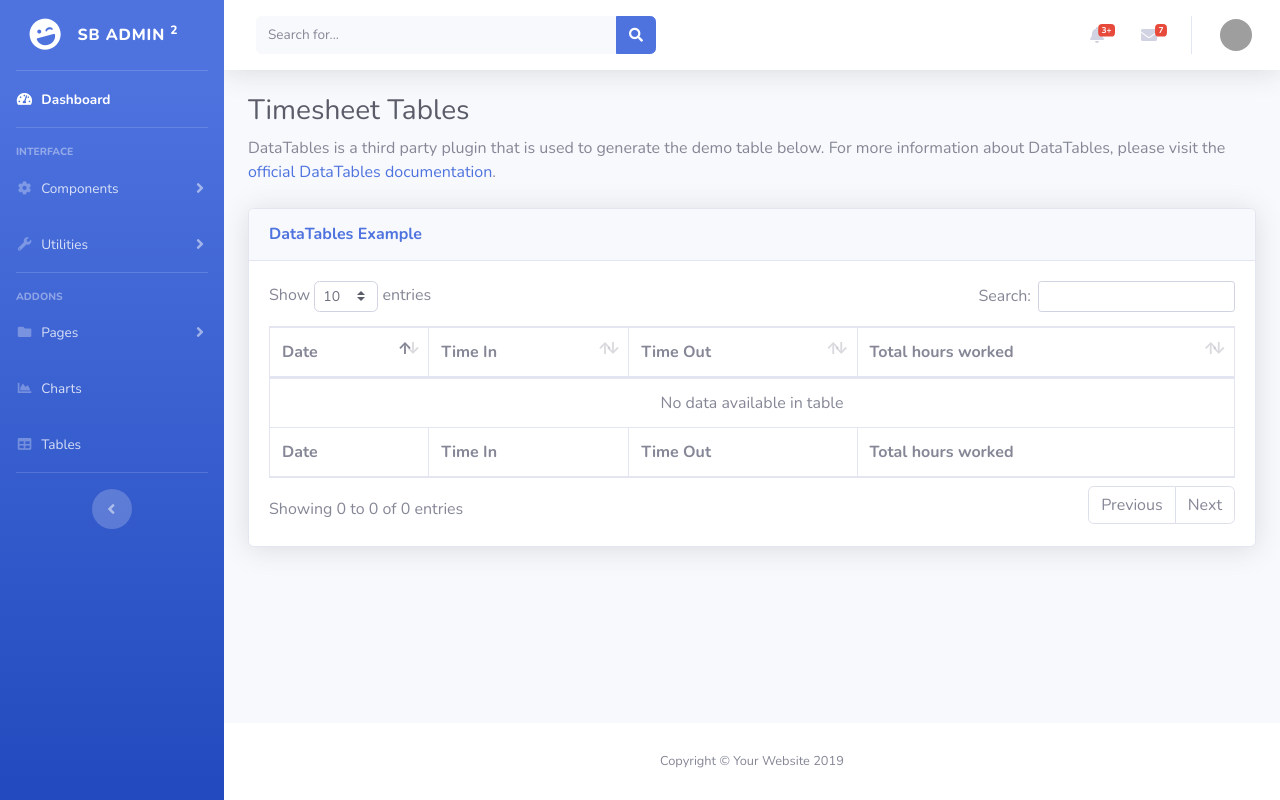
After one commit to sujallohani10/attendanceproject, a Django app: template attendance/templates/timesheet.html in a window 1280 px wide. The commit adds this page. Run offline with Django 3.2, Linux system fonts and the light colour scheme; the template is opened without the code that fills it, so the values that code supplies are empty; some libraries are stand-ins or nearby versions; grey boxes are pictures that could not be loaded.

Commit message:
updates in timesheet listing

```diff
--- /dev/null
+++ b/attendance/templates/timesheet.html
@@ -0,0 +1,53 @@
+{% extends 'base.html' %}
+
+{% block content %}
+    <!-- Begin Page Content -->
+        <div class="container-fluid">
+
+          <!-- Page Heading -->
+          <h1 class="h3 mb-2 text-gray-800">Timesheet Tables</h1>
+          <p class="mb-4">DataTables is a third party plugin that is used to generate the demo table below. For more information about DataTables, please visit the <a target="_blank" href="https://datatables.net">official DataTables documentation</a>.</p>
+
+          <!-- DataTales Example -->
+          <div class="card shadow mb-4">
+            <div class="card-header py-3">
+              <h6 class="m-0 font-weight-bold text-primary">DataTables Example</h6>
+            </div>
+            <div class="card-body">
+              <div class="table-responsive">
+                <table class="table table-bordered" id="dataTable" width="100%" cellspacing="0">
+                  <thead>
+                    <tr>
+                      <th>Date</th>
+                      <th>Time In</th>
+                      <th>Time Out</th>
+                      <th>Total hours worked</th>
+                    </tr>
+                  </thead>
+                  <tfoot>
+                    <tr>
+                      <th>Date</th>
+                      <th>Time In</th>
+                      <th>Time Out</th>
+                      <th>Total hours worked</th>
+                    </tr>
+                  </tfoot>
+                  <tbody>
+                        {% for data in timesheetData %}
+                            <!-- Timesheet data list -->
+                            <tr>
+                              <td>{{ data.date }}</td>
+                              <td>{{ data.time_in }}</td>
+                              <td>{{ data.time_out }}</td>
+                              <td>{{ data.num_of_hours }}</td>
+                            </tr>
+                        {% endfor %}
+                  </tbody>
+                </table>
+              </div>
+            </div>
+          </div>
+
+        </div>
+        <!-- /.container-fluid -->
+{% endblock %}
--- a/attendance/urls.py
+++ b/attendance/urls.py
@@ -6,4 +6,5 @@ urlpatterns = [
     path('', views.index, name='attendance'),
     path('startshift', views.startShift, name='startshift'),
     path('endshift', views.endShift, name='endshift'),
+    path('timesheet', views.timeSheet, name='timesheet'),
 ]
--- a/templates/base.html
+++ b/templates/base.html
@@ -18,6 +18,9 @@
 
   <!-- Custom styles for this template-->
   <link href="{% static 'css/sb-admin-2.min.css'%}" rel="stylesheet">
+
+    <!-- Custom styles for datatable page -->
+  <link href="{% static 'vendor/datatables/dataTables.bootstrap4.min.css' %}" rel="stylesheet">
 
 </head>
 
@@ -64,7 +67,8 @@
         <div id="collapseTwo" class="collapse" aria-labelledby="headingTwo" data-parent="#accordionSidebar">
           <div class="bg-white py-2 collapse-inner rounded">
             <h6 class="collapse-header">Custom Components:</h6>
-            <a class="collapse-item" href="attendance">Attendance</a>
+            <a class="collapse-item" href="{% url 'attendance'%}">Attendance</a>
+            <a class="collapse-item" href="{{ 'attendance/timesheet'}}">TimeSheet</a>
           </div>
         </div>
       </li>
@@ -394,6 +398,13 @@
   <script src="{% static 'js/demo/chart-area-demo.js' %}"></script>
   <script src="{% static 'js/demo/chart-pie-demo.js' %}"></script>
 
+  <!-- Page level plugins -->
+  <script src="{% static 'vendor/datatables/jquery.dataTables.min.js' %} "></script>
+  <script src="{% static 'vendor/datatables/dataTables.bootstrap4.min.js'%}"></script>
+
+  <!-- Page level custom scripts -->
+  <script src="{% static 'js/demo/datatables-demo.js'%}"></script>
+
 </body>
 
 </html>
```
Also changed, not shown: attendance/views.py (+7 -3 lines), db.sqlite3, 2 other files.
